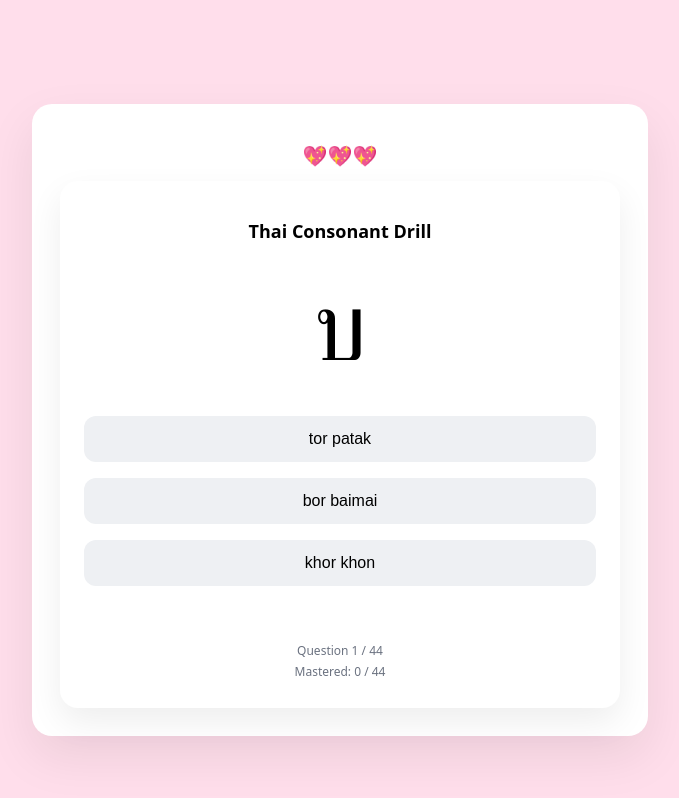
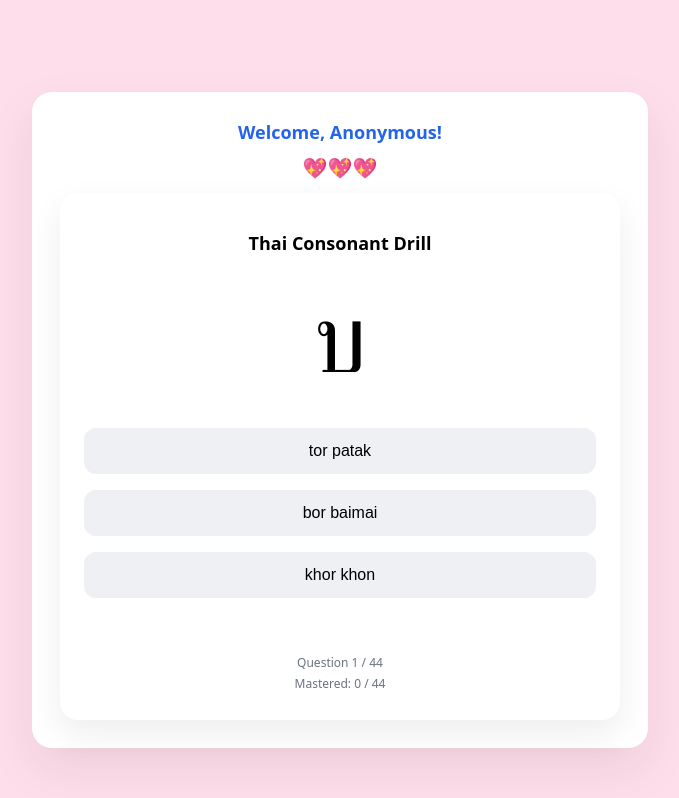
Before and after one commit to ahkurkinen/EngiLogic-Chibotomy-Lab, a plain HTML site: page index.html in a window 1280 px wide. Both pictures are taken after a click on the button "Start Quiz". Shown: the whole page, without its empty margins (300-979 px from the left). Drawn offline with Linux system fonts and the light colour scheme.

Commit message:
Update index.html

```diff
--- a/index.html
+++ b/index.html
@@ -108,7 +108,7 @@
       <span id="team">Team X</span> presents<br>
       Thai Consonants
     </h1>
-      <div style="margin: 20px 0; text-align: center;">
+    <div style="margin: 20px 0; text-align: center;">
       <label for="nickname" style="display: block; margin-bottom: 8px; font-size: 16px;">Enter your nickname:</label>
       <input type="text" id="nickname" placeholder="Your nickname" style="padding: 10px; border-radius: 8px; border: 1px solid #ccc; width: 80%; max-width: 300px; font-size: 16px;">
     </div>
@@ -117,7 +117,7 @@
 
   <!-- QUIZ SCREEN -->
   <div id="quiz" class="hidden">
-     <div id="nickname-display" style="text-align: center; font-size: 18px; margin-bottom: 10px; color: #2563eb; font-weight: 600;"></div>
+    <div id="nickname-display" style="text-align: center; font-size: 18px; margin-bottom: 10px; color: #2563eb; font-weight: 600;"></div>
     <div id="hearts" class="hearts">💖💖💖</div>
 
     <div class="inner-card">
@@ -174,6 +174,7 @@ let index = 0;
 let known = new Set(); // Track mastered cards
 let remaining = [...data]; // Cards still to learn
 let order = shuffle([...remaining]);
+let nickname = ""; // User's nickname
 
 const charEl = document.getElementById("char");
 const msgEl = document.getElementById("msg");
@@ -191,6 +192,9 @@ function shuffle(a){
 }
 
 function startGame(){
+  const nicknameInput = document.getElementById("nickname");
+  nickname = nicknameInput.value.trim() || "Anonymous";
+  document.getElementById("nickname-display").textContent = `Welcome, ${nickname}!`;
   document.getElementById("start").classList.add("hidden");
   document.getElementById("quiz").classList.remove("hidden");
   load();
```
